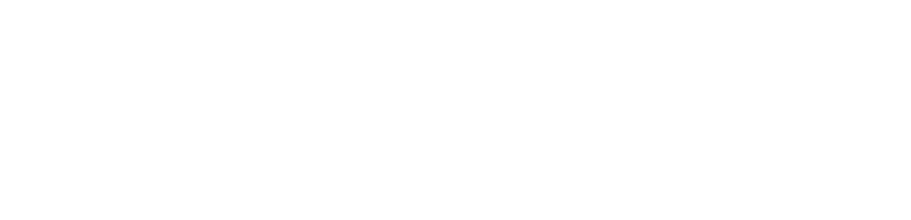
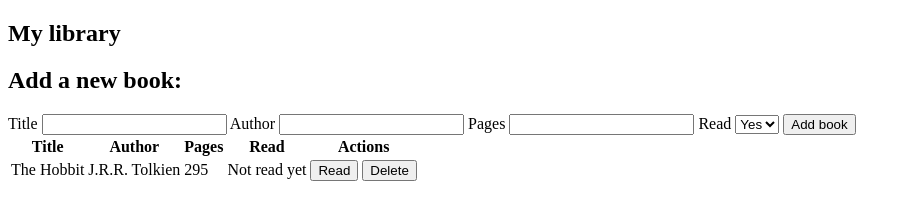
Before and after one commit to auliviet/odin-library, a plain HTML site: page index.html in a window 1280 px wide. Shown: the whole page, without its empty margins (0-911 px from the left). Drawn offline with Linux system fonts and the light colour scheme.

Commit message:
Create the base html for the form and table

```diff
--- a/index.html
+++ b/index.html
@@ -8,6 +8,49 @@
   <script src="script.js"></script>
 </head>
 <body>
+  <section class="sidebar">
+    <h1>My library</h1>
+
+    <form>
+      <h2>Add a new book:</h2>
+      <label for="title">Title</label>
+      <input type="text" name="title" id="title">
+
+      <label for="author">Author</label>
+      <input type="text" name="author" id="author">
+
+      <label for="pages">Pages</label>
+      <input type="tel" name="pages" id="pages">
+
+      <label for="read">Read</label>
+      <select name="read" id="read">
+        <option value="true">Yes</option>
+        <option value="false">No</option>
+      </select>
+
+      <button type="submit">Add book</button>
+    </form>
+  </section>
+
+  <table>
+    <tr>
+      <th id="title">Title</th>
+      <th id="author">Author</th>
+      <th id="pages">Pages</th>
+      <th id="read">Read</th>
+      <th id="actions">Actions</th>
+    </tr>
+    <tr>
+      <td headers="title">The Hobbit</td>
+      <td headers="author">J.R.R. Tolkien</td>
+      <td headers="pages">295</td>
+      <td headers="read">Not read yet</td>
+      <td headers="actions">
+        <button type="button">Read</button>
+        <button type="button">Delete</button>
+      </td>
+    </tr>
+  </table>
 
 </body>
 </html>
```
